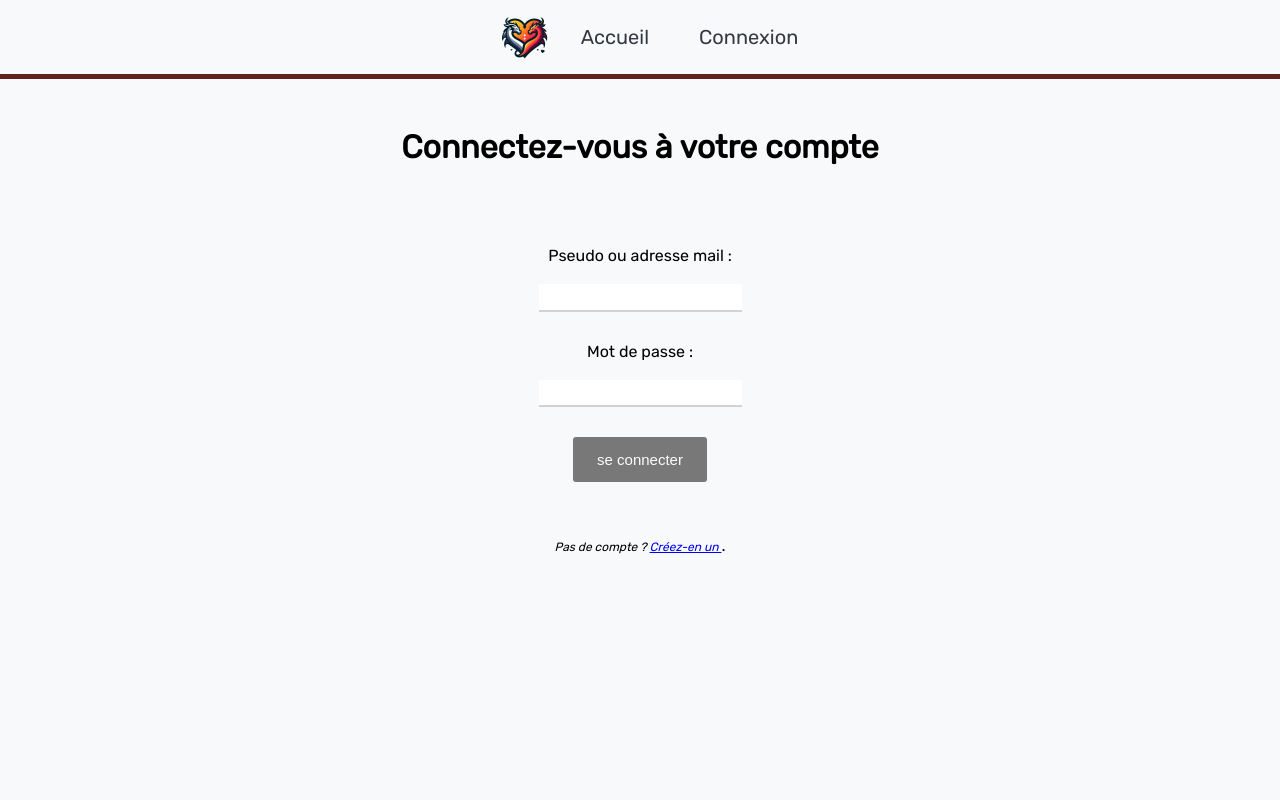
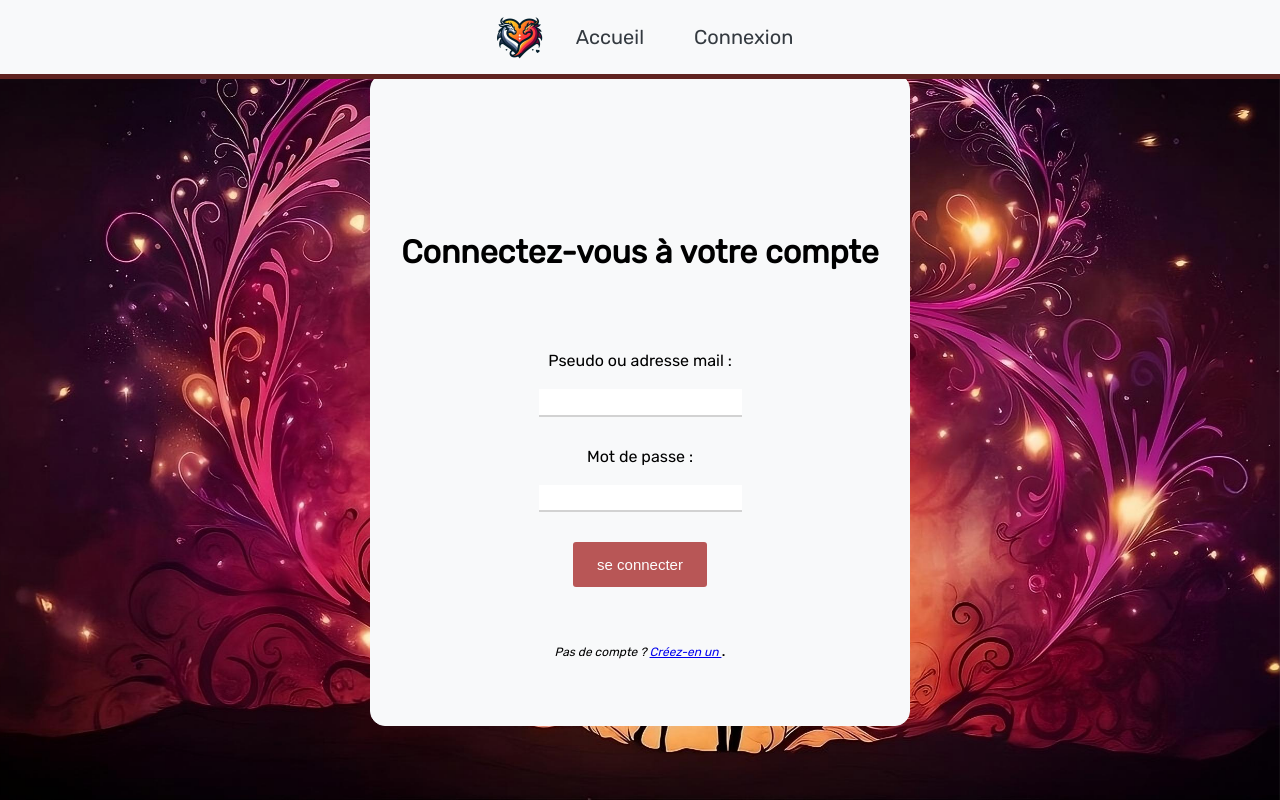
Before and after one commit to Erra570/SiteDeRencontre, a PHP site: page /login.php in a window 1280 px wide. Run offline with PHP 8.4, Linux system fonts and the light colour scheme.

Commit message:
css login

```diff
--- a/css/login.css
+++ b/css/login.css
@@ -1,3 +1,16 @@
+body {
+  background-image: url('../img/fond.jpeg');
+  background-size: cover;
+  background-position: center;
+  display: flex;
+  justify-content: center;
+  align-items: center;
+  height: 100vh;
+  margin: 0;
+  background-attachment: fixed;
+}
+
+
 #formConnexion {
     margin-top: 5em;
 }
@@ -21,7 +34,12 @@
 }
 
 .centre {
-    text-align: center;
+  text-align: center;
+  border: 1px solid #f8f9fa;
+  background-color: #f8f9fa;
+  border-radius: 15px;
+  padding: 30px 30px;
+  animation: fadeIn 0.5s ease-in-out;
 }
 
 .inputText {
@@ -41,7 +59,7 @@
 
   .bouton {
     color: #FFFFFF;
-    background-color: #4c4d4c;
+    background-color: #a32020;
     border: none;
     padding: 12px 24px;
     line-height: 1;
@@ -50,7 +68,7 @@
     text-decoration: none;
     display: inline-block;
     font-size: 15px;
-    transition: 0.6s ease;
+    transition: 0.4s ease;
     height: 3em;
     opacity: 0.75;
   }
```
Also changed, not shown: img/1/Affiche.png (added).
